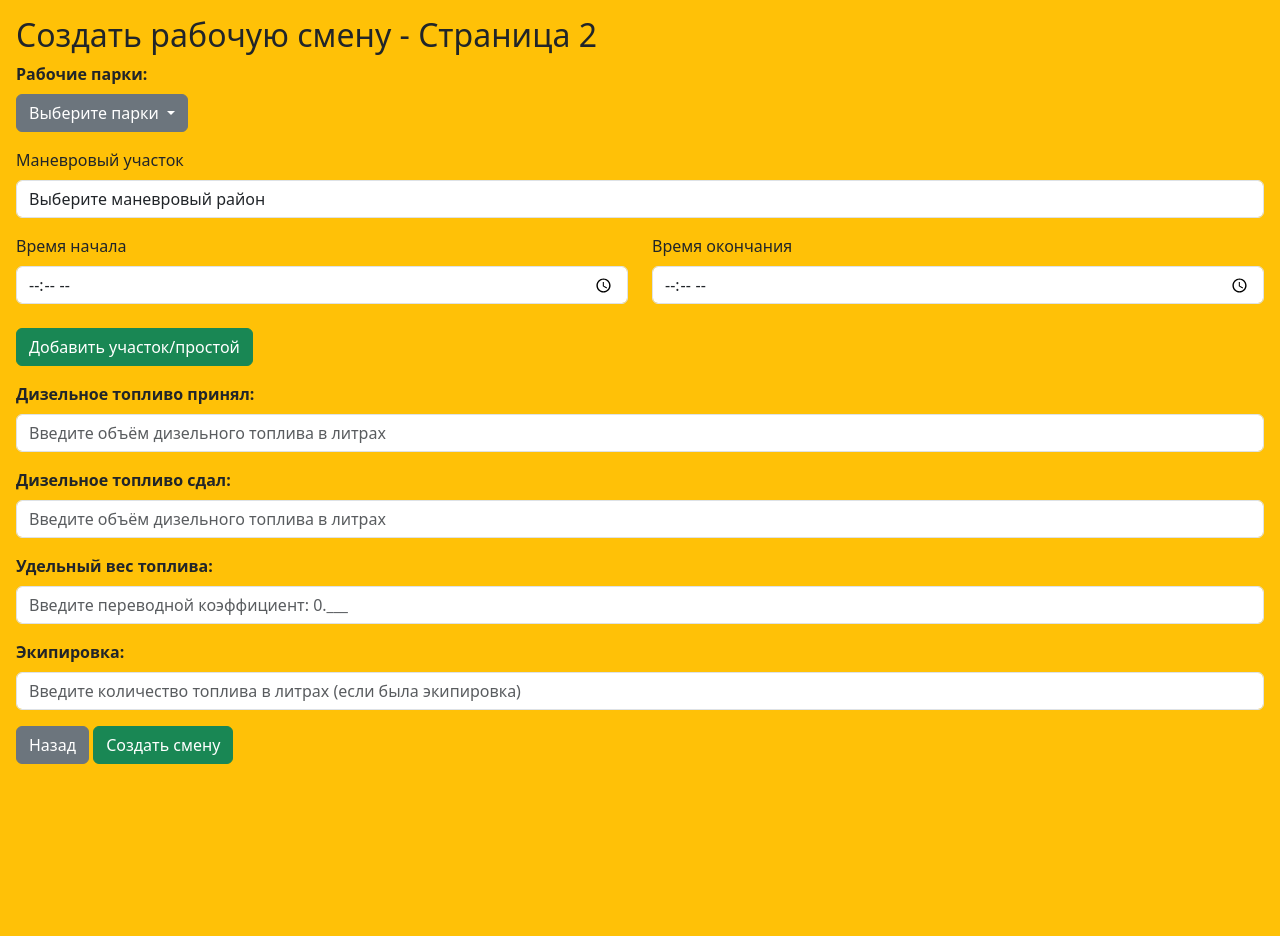
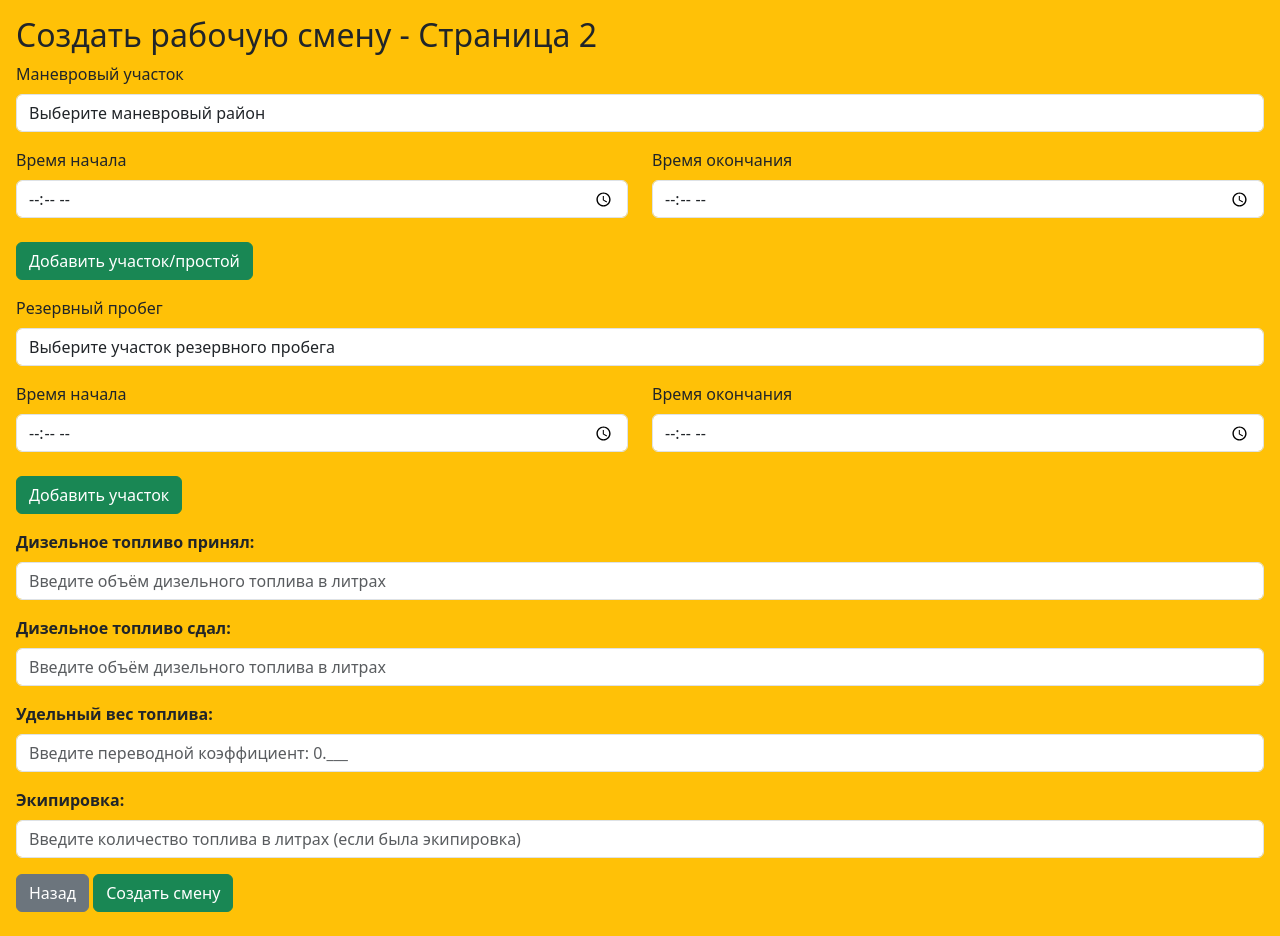
Before and after one commit to slavafortGR/work_and_fuel, a Flask app: page /create_additional_form in a window 1280 px wide. Before the commit the page ends 764 px from the top, so only its background shows below. Run offline with Flask 3, Linux system fonts and the light colour scheme; the visitor is signed in with stand-in values (Sample User, id 1).

Commit message:
refactored data_form_add_html file

```diff
--- a/workfuel/templates/data_form_add.html
+++ b/workfuel/templates/data_form_add.html
@@ -5,26 +5,6 @@
 
 <form action="/create_2" method="POST">
     {{ data_form_add.hidden_tag() }}
-
-    <div class="mb-3">
-        <label class="form-label"><strong>Рабочие парки: </strong></label>
-        <div id="work-parks-dropdown" class="dropdown">
-            <button class="btn btn-secondary dropdown-toggle" type="button" data-bs-toggle="dropdown" aria-expanded="false">
-                Выберите парки
-            </button>
-            <ul class="dropdown-menu" id="work-parks-list">
-                {% for value, label in data_form_add.work_parks.choices %}
-                <li class="d-flex column align-items-start">
-                    <input type="checkbox" name="workparks" class="work-park-checkbox me-2" value="{{ value }}"> {{ label }}
-                    <div class="d-flex ms-2">
-                        <input type="number" name="work_time_hours {{ value }}" class="form-control work-hours me-1" placeholder="Часы" min="0" disabled>
-                        <input type="number" name="work_time_minutes { value }}" class="form-control work-minutes" placeholder="Минуты" min="0" max="59" disabled>
-                    </div>
-                </li>
-                {% endfor %}
-            </ul>
-        </div>
-    </div>
 
     <div class="mb-3">
         <div id="intervals-container">
@@ -55,7 +35,41 @@
                 </div>
             </div>
         </div>
-        <button id="add-interval" class="btn btn-success mt-2">Добавить участок/простой </button>
+        <button id="add-interval" class="btn btn-success mt-2">Добавить участок/простой</button>
+    </div>
+    <div class="mb-3">
+        <div id="intervals-container">
+            <div class="interval-block">
+                <button type="button" class="btn btn-danger btn-sm remove interval" style="display: none;">x</button>
+                <div class="row">
+                    <div class="col-md-12 mb-3">
+                        <label class="form-label">Резервный пробег</label>
+                        <select class="form-control place-select" name="interval[0][place]" required>
+                            <option value>Выберите участок резервного пробега</option>
+                            <option value="1">Днепр - Нижнеднепровск</option>
+                            <option value="2">Нижнеднепровск - Н.Д.Узел</option>
+                            <option value="3">Н.Д.Узел - Лоцманка</option>
+                            <option value="4">Лоцманка - Встречный</option>
+                            <option value="4">Встречный - Днепр Грузовой</option>
+                            <option value="4">Днепр Грузовой - Обводная</option>
+                            <option value="4">Обводная - Сухачёвка</option>
+                            <option value="4">Сухачёвка - Диёвка</option>
+                        </select>
+                    </div>
+                </div>
+                <div class="row">
+                    <div class="col-md-6 mb-3">
+                        <label class="form-label">Время начала</label>
+                        <input type="time" class="form-control start-time" name="interval[0][start_time]" required>
+                    </div>
+                    <div class="col-md-6 mb-3">
+                        <label class="form-label">Время окончания</label>
+                        <input type="time" class="form-control start-time" name="interval[0][end_time]" required>
+                    </div>
+                </div>
+            </div>
+        </div>
+        <button id="add-interval" class="btn btn-success mt-2">Добавить участок</button>
     </div>
 
     <div class="mb-3">
```
Also changed, not shown: create_add_form.js (+0 -17 lines).
